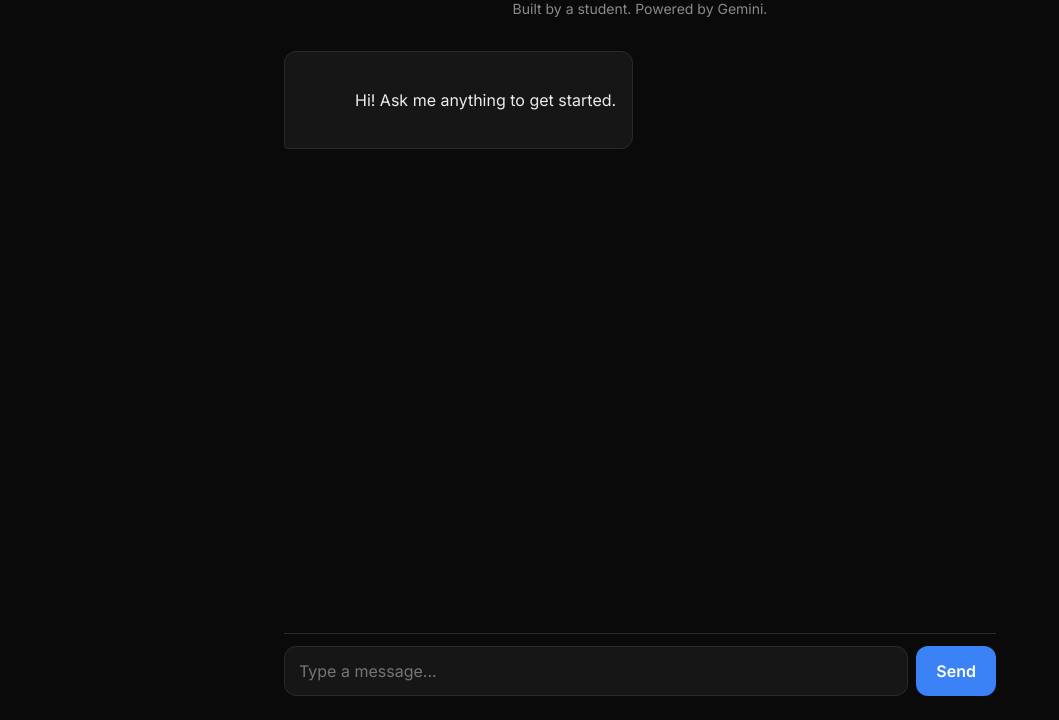
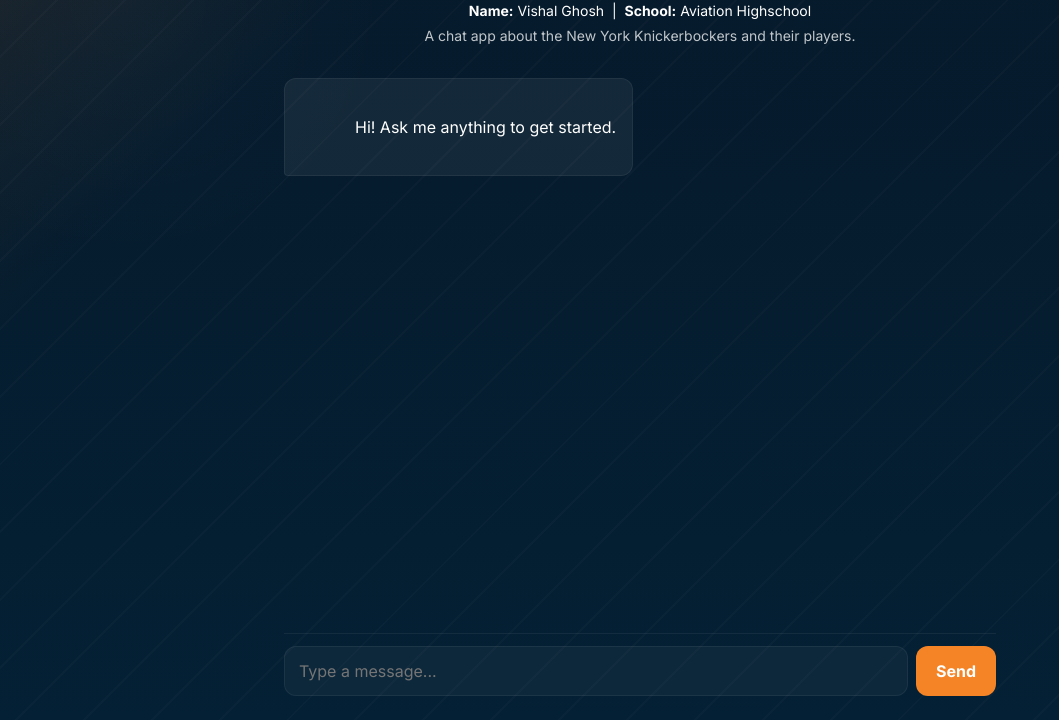
Before and after one commit to vishalgdebug/my-chat-bot-ai, a website: page public/index.html in a window 1280 px wide. Shown: the part 80-800 px from the top of the page, without its empty margins (0-1059 px from the left). Drawn offline with Linux system fonts and the light colour scheme.

Commit message:
my commit message

```diff
--- a/public/index.html
+++ b/public/index.html
@@ -20,13 +20,11 @@
     <link rel="stylesheet" href="/styles.css" />
   </head>
   <body>
-    <!-- ============================================================
-         CHANGE THE TEXT BELOW to make this app yours.
-         e.g. swap "AI Chat" for "Aviation Co-Pilot" or "Helper Bot".
-         ============================================================ -->
+    <!-- App header: update these lines with your name, school, and title -->
     <header class="app-header">
-      <h1 class="app-title">AI Chat</h1>
-      <p class="app-subtitle">Built by a student. Powered by Gemini.</p>
+      <h1 class="app-title">Final Project — My Knicks Chat App</h1>
+      <p class="app-meta"><strong>Name:</strong> Vishal Ghosh &nbsp;|&nbsp; <strong>School:</strong> Aviation Highschool</p>
+      <p class="app-subtitle">A chat app about the New York Knickerbockers and their players.</p>
     </header>
 
     <main class="chat" id="chat">
--- a/public/styles.css
+++ b/public/styles.css
@@ -7,15 +7,19 @@
    green and purple". */
 
 :root {
-  --bg:           #0a0a0a;   /* page background */
-  --surface:      #161616;   /* AI bubble + input box */
-  --border:       #2a2a2a;   /* subtle dividers */
-  --text:         #ededed;   /* main text */
-  --text-muted:   #8a8a8a;   /* subtitles, hints */
-  --accent:       #3b82f6;   /* user bubble + send button */
-  --accent-hover: #2563eb;
+  --knicks-blue:  #006bb6;
+  --knicks-orange:#f58426;
+  --knicks-navy:  #061a2b;
+
+  --bg:           var(--knicks-navy);   /* page background base */
+  --surface:      rgba(255,255,255,0.04); /* AI bubble + input box */
+  --border:       rgba(255,255,255,0.06); /* subtle dividers */
+  --text:         #ffffff;   /* main text */
+  --text-muted:   rgba(255,255,255,0.75);   /* subtitles, hints */
+  --accent:       var(--knicks-orange);   /* user bubble + send button */
+  --accent-hover: #d96b1d;
   --user-bubble:  var(--accent);
-  --ai-bubble:    var(--surface);
+  --ai-bubble:    rgba(255,255,255,0.06);
 
   --radius:       12px;
   --font: "Inter", system-ui, -apple-system, Segoe UI, Roboto, sans-serif;
@@ -36,11 +40,19 @@ body {
   margin: 0;
   padding: 0;
   height: 100%;
-  background: var(--bg);
   color: var(--text);
   font-family: var(--font);
   font-size: 16px;
   line-height: 1.5;
+  background-color: var(--bg);
+  /* Layered background: navy base, subtle diagonal orange accent, and fine texture */
+  background-image:
+    linear-gradient(135deg, rgba(245,132,38,0.10) 0%, rgba(245,132,38,0.06) 6%, rgba(0,0,0,0) 20%),
+    repeating-linear-gradient(135deg, rgba(255,255,255,0.02) 0 2px, transparent 2px 48px),
+    radial-gradient(circle at 10% 10%, rgba(255,255,255,0.02), rgba(255,255,255,0) 20%),
+    linear-gradient(180deg, var(--knicks-navy), #042034);
+  background-size: cover;
+  background-attachment: fixed;
 }
 
 body {
@@ -59,8 +71,16 @@ body {
 .app-title {
   margin: 0;
   font-size: 28px;
-  font-weight: 700;
+  font-weight: 800;
   letter-spacing: -0.02em;
+  color: var(--knicks-orange);
+  text-transform: none;
+}
+
+.app-meta {
+  margin: 6px 0 0;
+  color: var(--text);
+  font-size: 14px;
 }
 
 .app-subtitle {
@@ -120,6 +140,7 @@ body {
   background: var(--ai-bubble);
   border: 1px solid var(--border);
   border-bottom-left-radius: 4px;
+  color: var(--text);
 }
 
 .message-ai.is-streaming .message-bubble::after {
@@ -149,7 +170,8 @@ body {
 }
 
 .composer-input:focus {
-  border-color: var(--accent);
+  border-color: var(--knicks-blue);
+  box-shadow: 0 0 0 3px rgba(0,107,182,0.08);
 }
 
 .composer-send {
@@ -159,9 +181,9 @@ body {
   border: none;
   border-radius: var(--radius);
   font: inherit;
-  font-weight: 600;
+  font-weight: 700;
   cursor: pointer;
-  transition: background 0.15s;
+  transition: background 0.15s, transform 0.08s;
 }
 
 .composer-send:hover:not(:disabled) {
```
Also changed, not shown: api/chat.js (+38 -2 lines), 1 other file.
